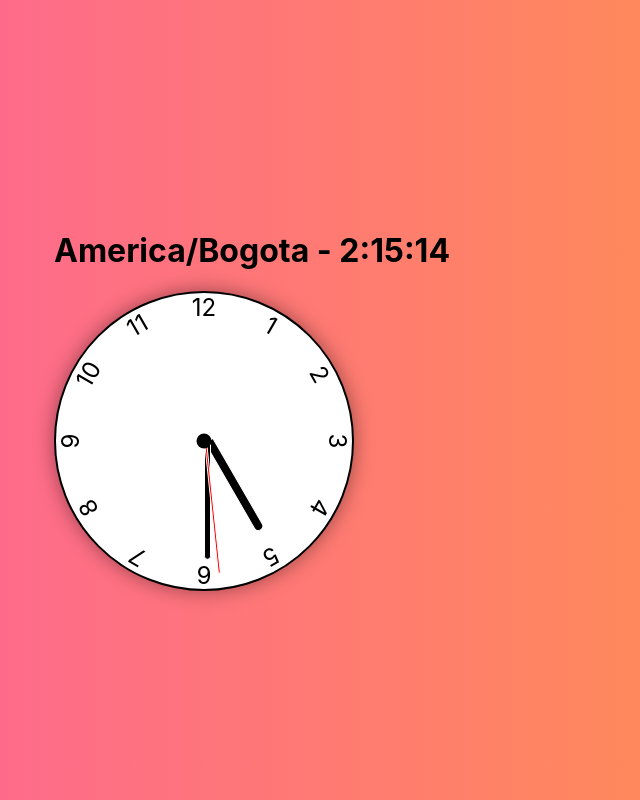
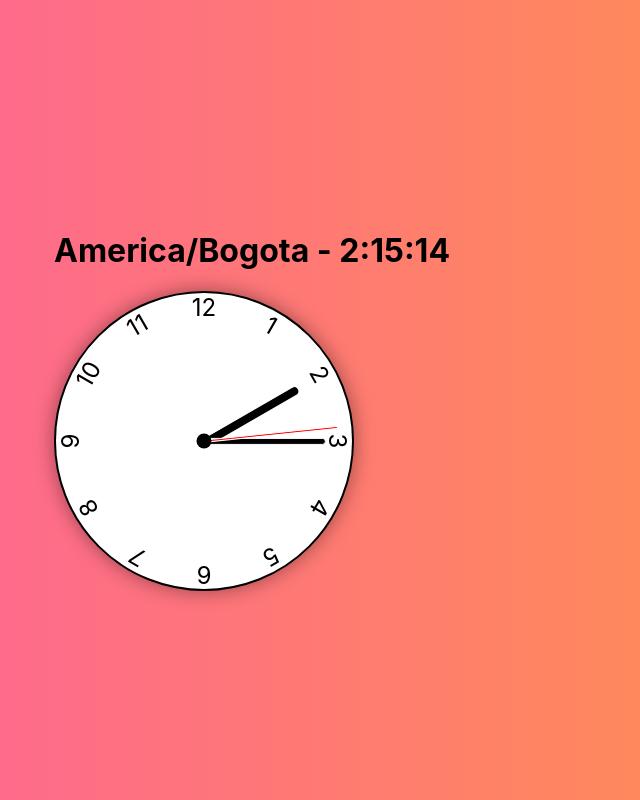
Before and after one commit to rjavier001/kruger-clockapp, a React (Create React App) app in the folder clock/: page / in a window 1280 px wide. Shown: the whole page, without its empty margins (388-1028 px from the left). Built offline with nearby package versions, Linux system fonts and the light colour scheme.

Commit message:
function update bug fix

```diff
--- a/clock/src/components/Clock.jsx
+++ b/clock/src/components/Clock.jsx
@@ -8,13 +8,11 @@ const Clock = ({ timeZone }) => {
   const [time, setTime] = useState("");
 
   const update = (e) => {
-    const date = new Date()
-      .toLocaleString("en-Us", { timeZone: timeZone })
-      .split(" ")[1];
+    const date = new Date().toLocaleString("en-US", { timeZone: timeZone }).split(" ")[1];
     const time = date.split(":");
-    setHour((Number(time[0]) / 12) * 360 + 90);
-    setMin((Number(time[1]) / 60) * 360 + 90);
-    setSecond((Number(time[2]) / 60) * 360 + 90);
+    setHour((Number(time[0]) / 12) * 360);
+    setMin((Number(time[1]) / 60) * 360);
+    setSecond((Number(time[2]) / 60) * 360);
     setTime(date);
   };
 
@@ -27,7 +25,7 @@ const Clock = ({ timeZone }) => {
         {timeZone} - {time}
       </h1>
       <div className="clock">
-        {/* <div
+        <div
         className="hand hour"
         data-hour-hand
         style={{transform:`rotate(${hour}deg)`}}
@@ -40,10 +38,10 @@ const Clock = ({ timeZone }) => {
       <div
         className="hand second"
         style={{transform:`rotate(${second}deg)`}}
-      ></div> */}
-        <Hand type={"hand hour"} time={hour} />
+      ></div>
+        {/* <Hand type={"hand hour"} time={hour} />
         <Hand type={"hand minute"} time={min} />
-        <Hand type={"hand second"} time={second} />
+        <Hand type={"hand second"} time={second} /> */}
         <div className="number number1">1</div>
         <div className="number number2">2</div>
         <div className="number number3">3</div>
```
